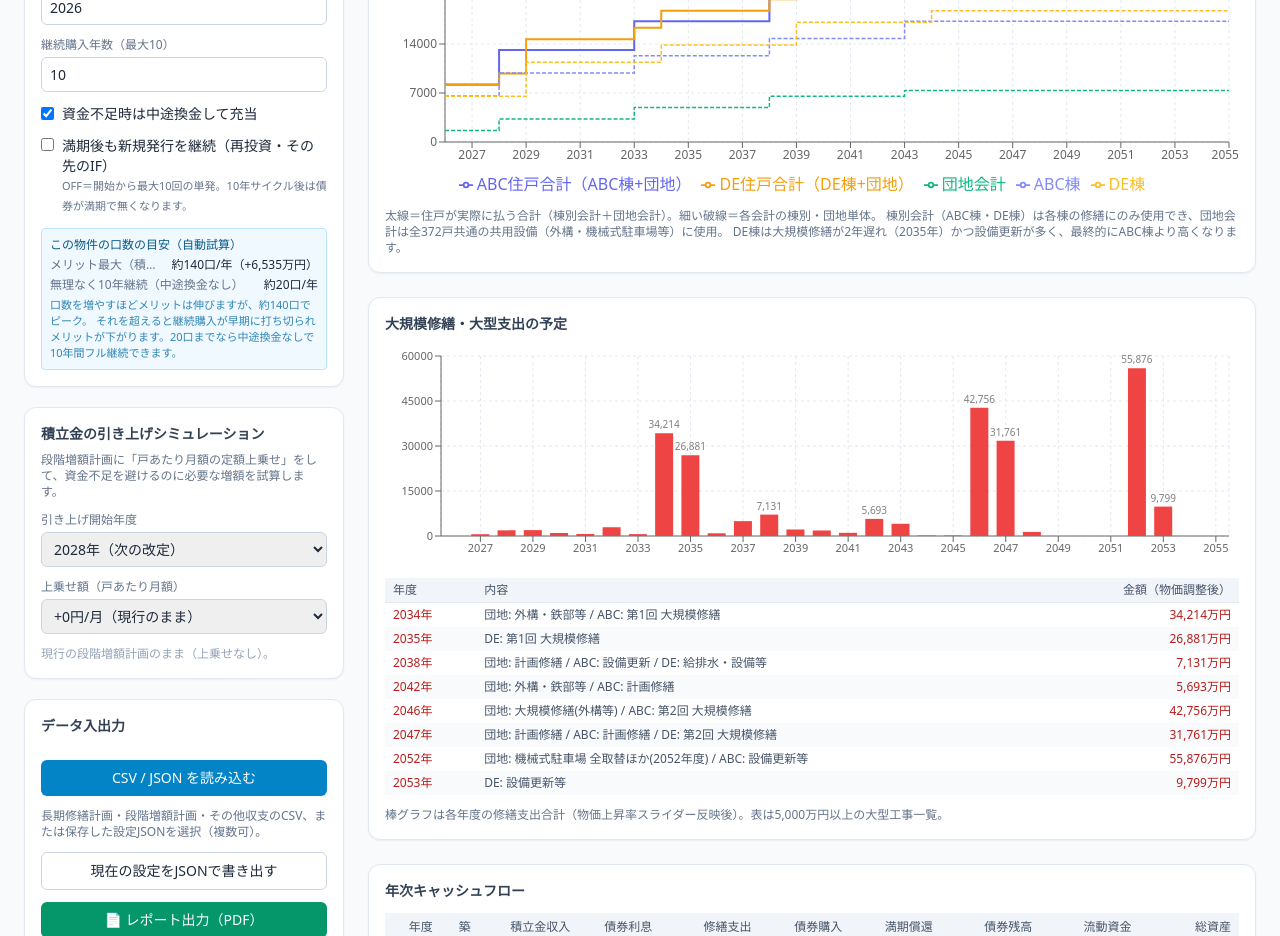
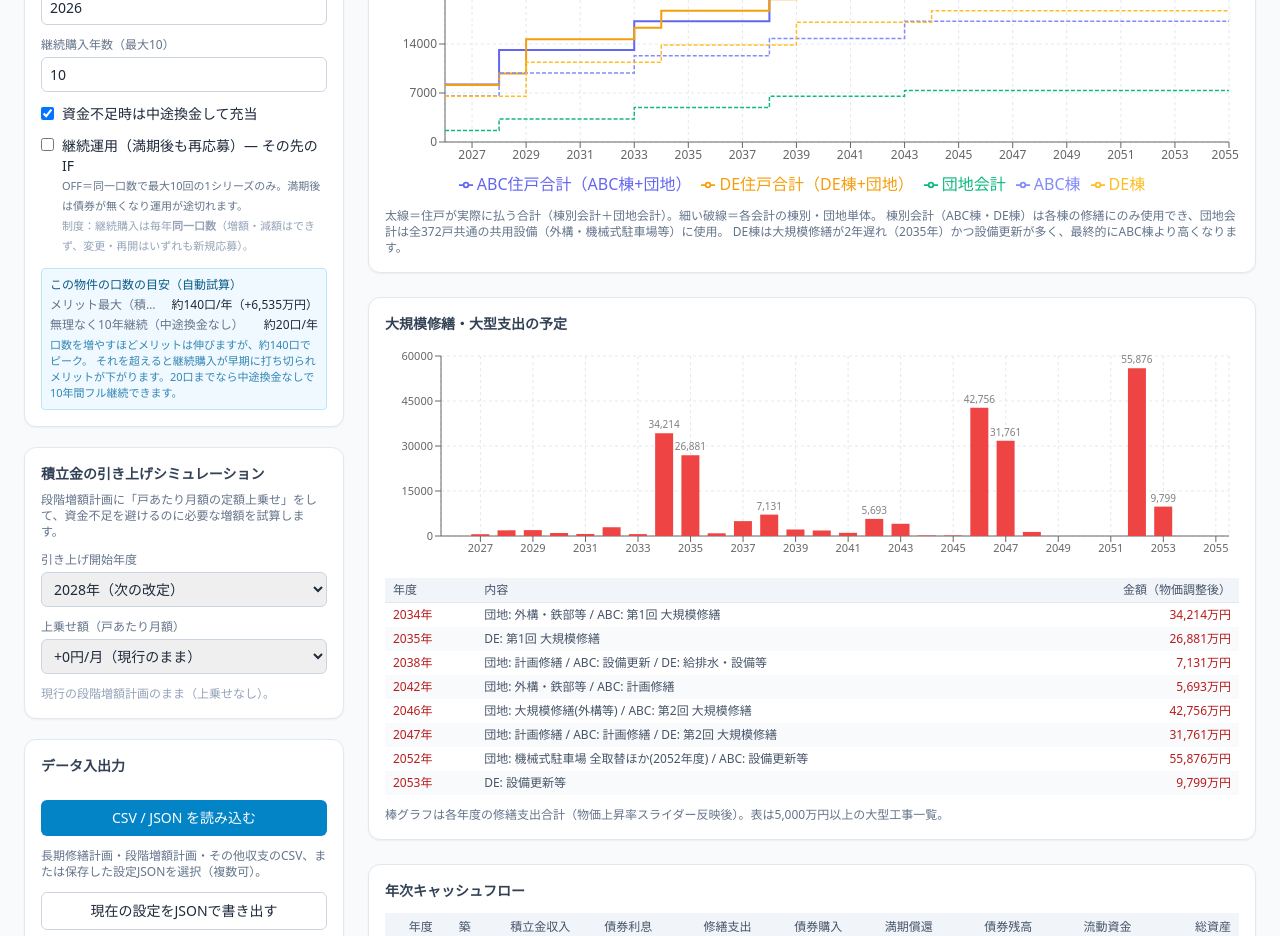
Before and after one commit to keganokami/receivables-simulation, a React (Vite) app: page / in a window 1280 px wide. Shown: the part 1720-2656 px from the top of the page. Built offline with nearby package versions, Linux system fonts and the light colour scheme.

Commit message:
用語を「再投資」→「継続運用（満期後も再応募）」に統一し制度表現（同一口数・変更は新規応募）を明記

```diff
--- a/src/App.tsx
+++ b/src/App.tsx
@@ -144,7 +144,7 @@ export default function App() {
     }
   }, [input, scenario, strategy, withBond.endingTotal])
 
-  // 実装1: 最適口数・実質上限（再投資モードを反映）
+  // 実装1: 最適口数・実質上限（継続運用モードを反映）
   const optimalInfo = useMemo(
     () => findOptimalUnits(input, scenario, strategy.reissue ?? false),
     [input, scenario, strategy.reissue]
@@ -463,11 +463,14 @@ export default function App() {
                 onChange={(e) => setStrategy({ ...strategy, reissue: e.target.checked })}
               />
               <span>
-                満期後も新規発行を継続（再投資・その先のIF）
+                継続運用（満期後も再応募）— その先のIF
                 <span className="block text-[11px] text-slate-500">
                   {strategy.reissue
-                    ? '10年満期→再応募を繰り返し、30年を通じて運用し続ける想定。'
-                    : 'OFF＝開始から最大10回の単発。10年サイクル後は債券が満期で無くなります。'}
+                    ? 'ON＝10回終了・満期後も新規応募して発行を買い続け、30年を通じて運用する想定。'
+                    : 'OFF＝同一口数で最大10回の1シリーズのみ。満期後は債券が無くなり運用が途切れます。'}
+                </span>
+                <span className="block text-[11px] text-slate-400">
+                  制度：継続購入は毎年<strong>同一口数</strong>（増額・減額はできず、変更・再開はいずれも新規応募）。
                 </span>
               </span>
             </label>
@@ -476,7 +479,7 @@ export default function App() {
               <div className="text-sky-800 font-medium">
                 この物件の口数の目安（自動試算）
                 {(strategy.reissue ?? false) && (
-                  <span className="ml-1 text-sky-600 font-normal">再投資モード：満期後も継続発行の前提</span>
+                  <span className="ml-1 text-sky-600 font-normal">継続運用モード：満期後も継続発行の前提</span>
                 )}
               </div>
               <InfoRow
@@ -728,7 +731,7 @@ export default function App() {
             </p>
             {(strategy.reissue ?? false) && (
               <p className="text-xs text-sky-700 bg-sky-50 border border-sky-200 rounded px-2 py-1">
-                再投資モード ON：満期後も新規発行を継続する前提で試算しています。
+                継続運用モード ON：満期後も新規発行を継続する前提で試算しています。
               </p>
             )}
             <div className="overflow-x-auto">
--- a/src/engine/report.ts
+++ b/src/engine/report.ts
@@ -111,7 +111,7 @@ export interface ReportData {
     inflationRate: number
     /** アプリで現在選択中の すまい・る債 口数/年（0=運用なし） */
     currentUnitsPerYear: number
-    /** 再投資モード（満期後も新規発行を継続するか） */
+    /** 継続運用モード（満期後も新規発行を継続するか） */
     reissue: boolean
     /** reserveBoost が設定されている場合の情報 */
     reserveBoost?: {
--- a/src/engine/simulate.ts
+++ b/src/engine/simulate.ts
@@ -201,7 +201,7 @@ export function simulate(
       }
 
       if (strategy.reissue) {
-        // 再投資モード: 満期後も新規発行を継続（10年満期→再応募を繰り返す想定）。
+        // 継続運用モード: 満期後も新規発行を継続（10年満期→再応募を繰り返す想定）。
         // 試算期間中、毎年 target まで「買えるだけ」購入する（同一口数の打ち切りはしない）。
         const units = Math.max(0, Math.min(strategy.unitsPerYear, maxUnitsByRule, maxUnitsByCash))
         if (units > 0) buy(units)
--- a/src/engine/types.ts
+++ b/src/engine/types.ts
@@ -102,7 +102,7 @@ export interface BondStrategy {
   /** 資金不足時に中途換金して充当するか（発行から1年経過した債券のみ対象） */
   allowEarlyRedemption: boolean
   /**
-   * 満期後も新規発行を継続するか（再投資モード）。
+   * 満期後も新規発行を継続するか（継続運用モード）。
    * false（既定）: 開始年から最大 purchaseYears(≤10)回の単発シリーズ。同一口数を買えない年で打ち切り。
    * true: 試算期間中、毎年 unitsPerYear まで買えるだけ購入し続ける（10年満期→再応募を繰り返す想定のIF）。
    */
```
Also changed, not shown: scripts/generate-report.ts (+4 -4 lines), 2 other files (tests, documents, lock files or other folders).
